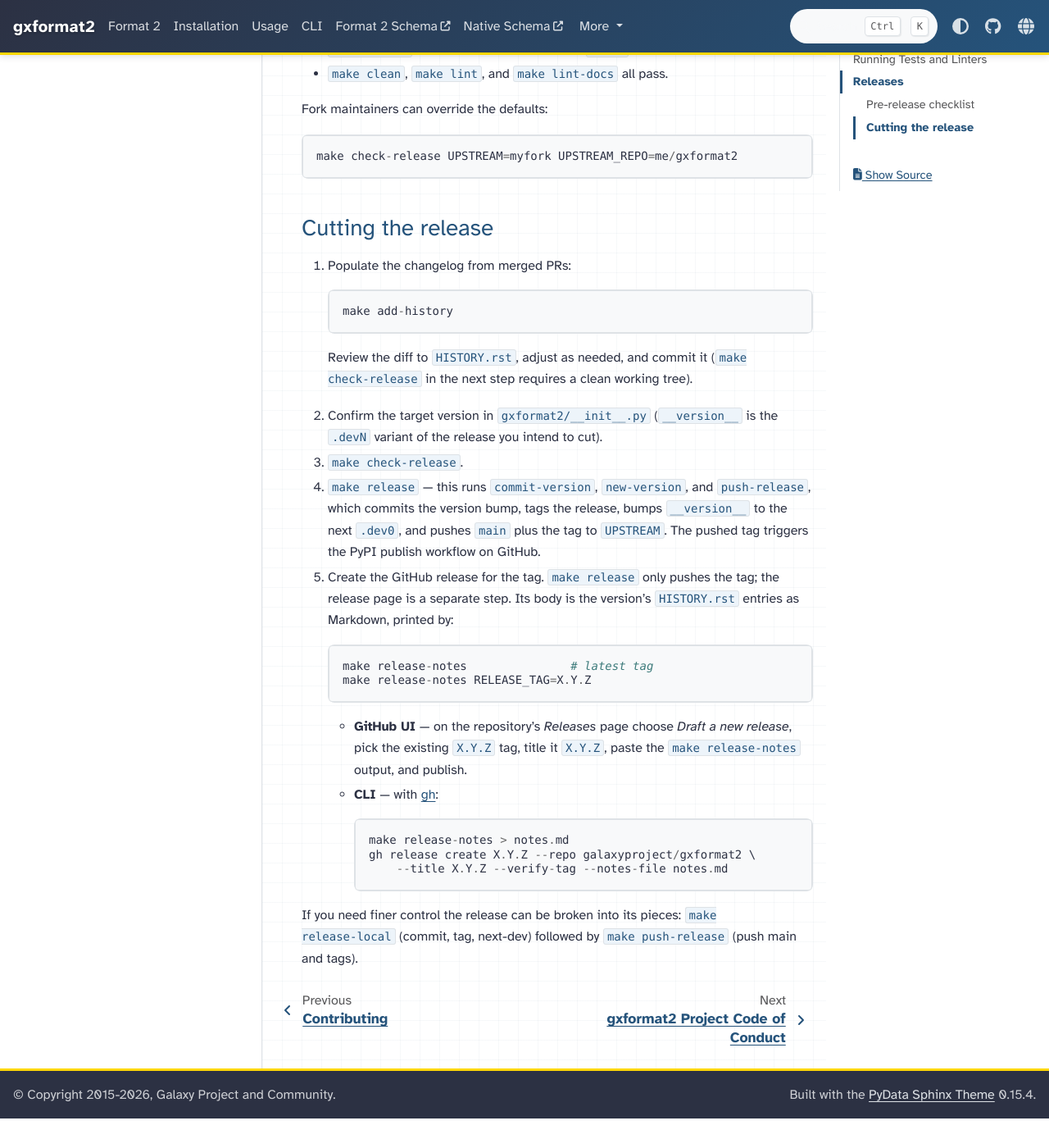
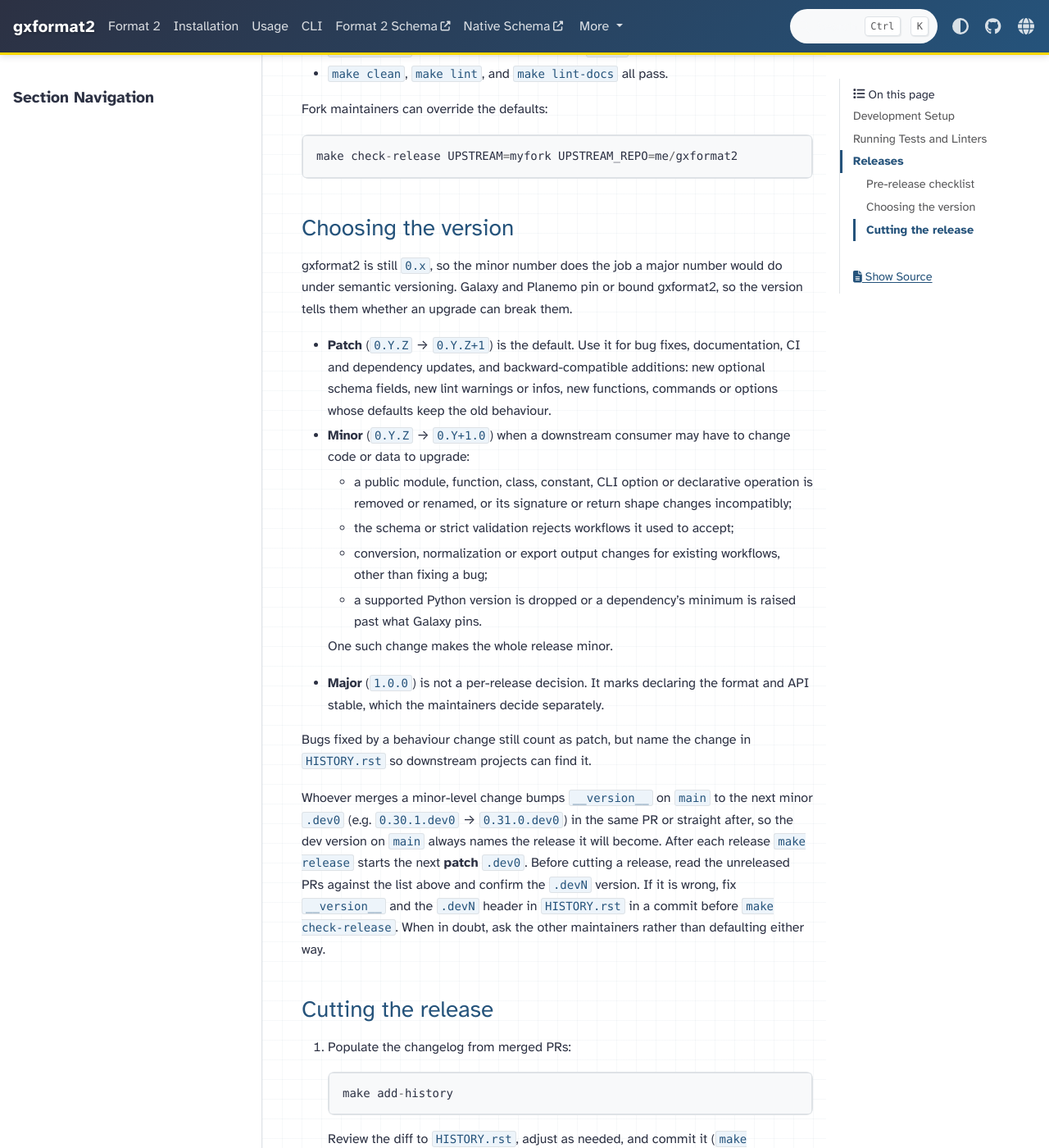
Before and after one commit to galaxyproject/gxformat2, a Sphinx documentation site: the page built from docs/developing.rst, in a window 1280 px wide and 1400 px high, scrolled down 1703 px. Shown: the whole window at 82% size. Built offline with Sphinx 7.4.7 and the PyData theme 0.15.4, drawn with Linux system fonts in a browser that asks for light colours; before the commit the page ends 3067 px from its top, so only the background shows below that; some of the changed text lies outside the part shown.

Commit message:
Document when a release is patch, minor or major
0.30.0 went out as a minor release only because make release had
started 0.30.0.dev0, not because anyone decided on a minor bump. Write
down the rule: patch by default, minor when a downstream consumer may
have to change code or data, major reserved for declaring stability.
The ready-release skill now classifies the unreleased PRs against it
before asking to confirm the version.

```diff
--- a/docs/developing.rst
+++ b/docs/developing.rst
@@ -71,6 +71,46 @@ Fork maintainers can override the defaults::
 
     make check-release UPSTREAM=myfork UPSTREAM_REPO=me/gxformat2
 
+Choosing the version
+--------------------
+
+gxformat2 is still ``0.x``, so the minor number does the job a major number
+would do under semantic versioning. Galaxy and Planemo pin or bound
+gxformat2, so the version tells them whether an upgrade can break them.
+
+* **Patch** (``0.Y.Z`` → ``0.Y.Z+1``) is the default. Use it for bug fixes,
+  documentation, CI and dependency updates, and backward-compatible
+  additions: new optional schema fields, new lint warnings or infos, new
+  functions, commands or options whose defaults keep the old behaviour.
+* **Minor** (``0.Y.Z`` → ``0.Y+1.0``) when a downstream consumer may have to
+  change code or data to upgrade:
+
+  * a public module, function, class, constant, CLI option or declarative
+    operation is removed or renamed, or its signature or return shape
+    changes incompatibly;
+  * the schema or strict validation rejects workflows it used to accept;
+  * conversion, normalization or export output changes for existing
+    workflows, other than fixing a bug;
+  * a supported Python version is dropped or a dependency's minimum is
+    raised past what Galaxy pins.
+
+  One such change makes the whole release minor.
+* **Major** (``1.0.0``) is not a per-release decision. It marks declaring the
+  format and API stable, which the maintainers decide separately.
+
+Bugs fixed by a behaviour change still count as patch, but name the change in
+``HISTORY.rst`` so downstream projects can find it.
+
+Whoever merges a minor-level change bumps ``__version__`` on ``main`` to the
+next minor ``.dev0`` (e.g. ``0.30.1.dev0`` → ``0.31.0.dev0``) in the same PR
+or straight after, so the dev version on ``main`` always names the release it
+will become. After each release ``make release`` starts the next **patch**
+``.dev0``. Before cutting a release, read the unreleased PRs against the
+list above and confirm the ``.devN`` version. If it is wrong, fix
+``__version__`` and the ``.devN`` header in ``HISTORY.rst`` in a commit
+before ``make check-release``. When in doubt, ask the other maintainers
+rather than defaulting either way.
+
 Cutting the release
 -------------------
 
@@ -81,14 +121,15 @@ Cutting the release
    Review the diff to ``HISTORY.rst``, adjust as needed, and commit it
    (``make check-release`` in the next step requires a clean working tree).
 
-2. Confirm the target version in ``gxformat2/__init__.py`` (``__version__``
-   is the ``.devN`` variant of the release you intend to cut).
+2. Confirm the target version in ``gxformat2/__init__.py`` against
+   `Choosing the version`_ (``__version__`` is the ``.devN`` variant of the
+   release you intend to cut). Fix it in a commit if it is wrong.
 
 3. ``make check-release``.
 
 4. ``make release`` — this runs ``commit-version``, ``new-version``, and
    ``push-release``, which commits the version bump, tags the release,
-   bumps ``__version__`` to the next ``.dev0``, and pushes ``main`` plus
+   bumps ``__version__`` to the next patch ``.dev0``, and pushes ``main`` plus
    the tag to ``UPSTREAM``. The pushed tag triggers the PyPI publish
    workflow on GitHub.
 
```
Also changed, not shown: .agents/skills/ready-release/SKILL.md.
